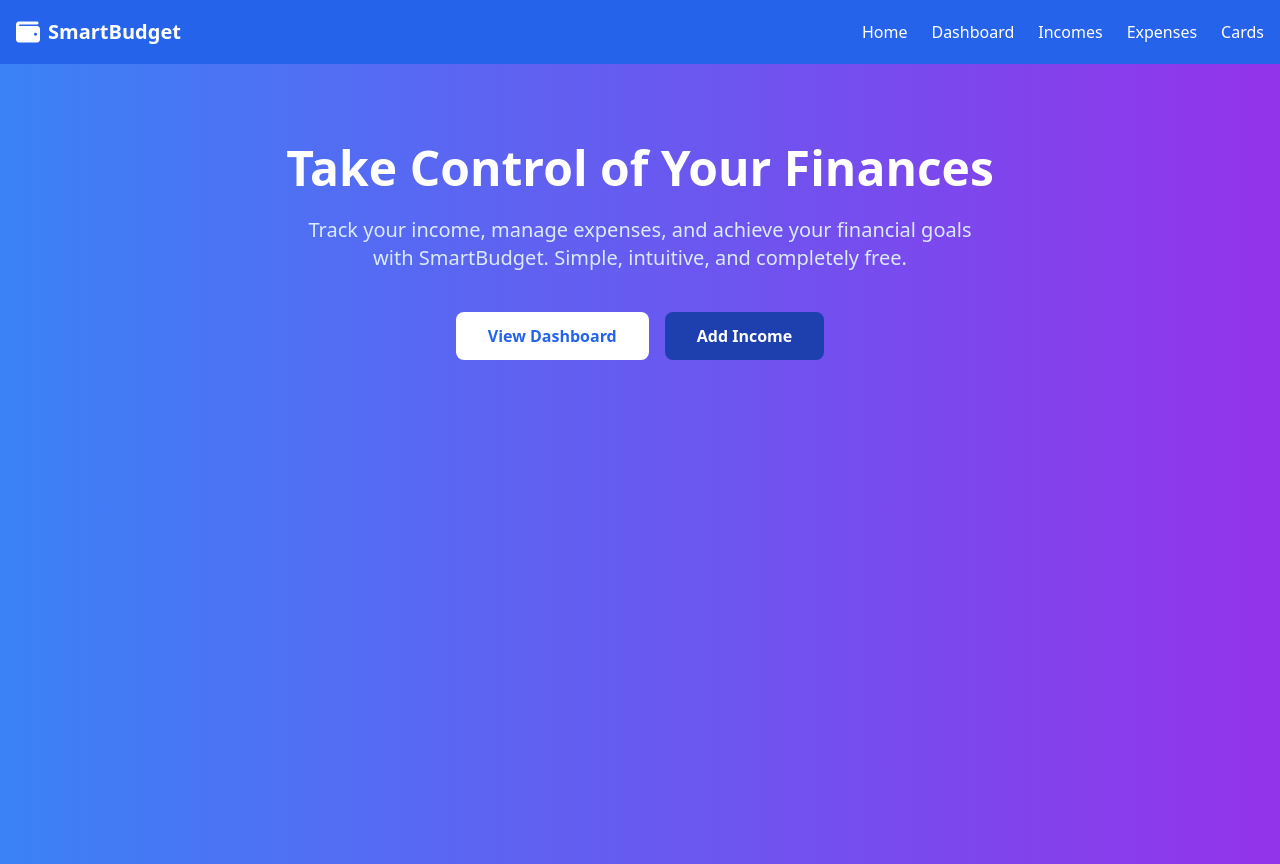
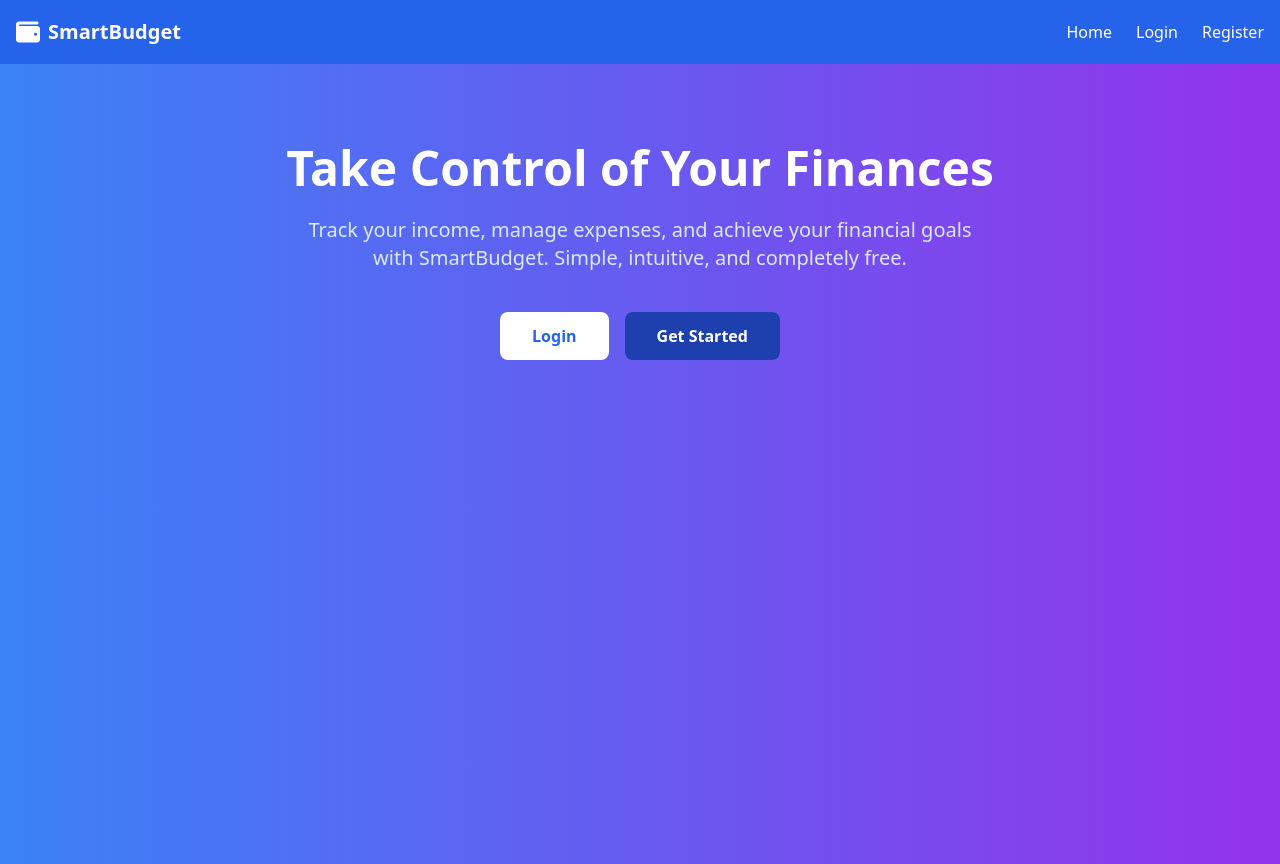
Before and after one commit to Hanane2001/SMART_Wallet, a PHP site: page / in a window 1280 px wide. Run offline with PHP 8.4, Linux system fonts and the light colour scheme; some libraries are stand-ins or nearby versions.

```diff
--- a/cards/list.php
+++ b/cards/list.php
@@ -23,7 +23,7 @@ $cards_res = $conn->query("SELECT * FROM cards WHERE idUser = $userId ORDER BY i
                     <span class="text-white text-xl font-bold">SmartBudget</span>
                 </div>
                 <div id="navLinks" class="hidden md:flex space-x-6">
-                    <a href="../index.php" class="text-white hover:text-blue-200">Home</a>
+                    <!-- <a href="../index.php" class="text-white hover:text-blue-200">Home</a> -->
                     <a href="../dashboard.php" class="text-white hover:text-blue-200">Dashboard</a>
                     <a href="../incomes/list.php" class="text-white hover:text-blue-200">Incomes</a>
                     <a href="../expenses/list.php" class="text-white hover:text-blue-200">Expenses</a>
--- a/dashboard.php
+++ b/dashboard.php
@@ -34,7 +34,7 @@ $month_expense = $month_expense_result->fetch_assoc()['total'] ?? 0;
                     <span class="text-white text-xl font-bold">SmartBudget</span>
                 </div>
                 <div id="navLinks" class="hidden md:flex space-x-6">
-                    <a href="index.php" class="text-white hover:text-blue-200">Home</a>
+                    <!-- <a href="index.php" class="text-white hover:text-blue-200">Home</a> -->
                     <a href="dashboard.php" class="text-white font-bold">Dashboard</a>
                     <a href="incomes/list.php" class="text-white hover:text-blue-200">Incomes</a>
                     <a href="expenses/list.php" class="text-white hover:text-blue-200">Expenses</a>
--- a/expenses/list.php
+++ b/expenses/list.php
@@ -21,7 +21,7 @@ $result = $conn->query("SELECT * FROM expenses ORDER BY dateEx DESC");
                     <span class="text-white text-xl font-bold">SmartBudget</span>
                 </div>
                 <div id="navLinks" class="hidden md:flex space-x-6">
-                    <a href="../index.php" class="text-white hover:text-blue-200">Home</a>
+                    <!-- <a href="../index.php" class="text-white hover:text-blue-200">Home</a> -->
                     <a href="../dashboard.php" class="text-white hover:text-blue-200">Dashboard</a>
                     <a href="../incomes/list.php" class="text-white hover:text-blue-200">Incomes</a>
                     <a href="list.php" class="text-white font-bold">Expenses</a>
--- a/incomes/list.php
+++ b/incomes/list.php
@@ -21,7 +21,7 @@ $result = $conn->query("SELECT * FROM incomes ORDER BY dateIn DESC");
                     <span class="text-white text-xl font-bold">SmartBudget</span>
                 </div>
                 <div id="navLinks" class="hidden md:flex space-x-6">
-                    <a href="../index.php" class="text-white hover:text-blue-200">Home</a>
+                    <!-- <a href="../index.php" class="text-white hover:text-blue-200">Home</a> -->
                     <a href="../dashboard.php" class="text-white hover:text-blue-200">Dashboard</a>
                     <a href="list.php" class="text-white font-bold">Incomes</a>
                     <a href="../expenses/list.php" class="text-white hover:text-blue-200">Expenses</a>
--- a/index.php
+++ b/index.php
@@ -1,4 +1,7 @@
-<?php include 'config/database.php'; ?>
+<?php
+session_start();
+include 'config/database.php';
+?>
 <!DOCTYPE html>
 <html lang="en">
 <head>
@@ -18,10 +21,8 @@
                 </div>
                 <div id="navLinks" class="hidden md:flex space-x-6">
                     <a href="index.php" class="text-white hover:text-blue-200">Home</a>
-                    <a href="dashboard.php" class="text-white hover:text-blue-200">Dashboard</a>
-                    <a href="incomes/list.php" class="text-white hover:text-blue-200">Incomes</a>
-                    <a href="expenses/list.php" class="text-white hover:text-blue-200">Expenses</a>
-                    <a href="cards/list.php" class="text-white hover:text-blue-200">Cards</a>
+                    <a href="auth/login.php" class="text-white hover:text-blue-200">Login</a>
+                    <a href="auth/register.php" class="text-white hover:text-blue-200">Register</a>
                 </div>
                 <button id="menu_tougle" class="md:hidden text-white"><i class="fas fa-bars text-2xl"></i></button>
             </div>
@@ -36,8 +37,8 @@
                 Simple, intuitive, and completely free.
             </p>
             <div class="flex justify-center space-x-4">
-                <a href="dashboard.php" class="bg-white text-blue-600 px-8 py-3 rounded-lg font-semibold hover:bg-blue-50 transition">View Dashboard</a>
-                <a href="incomes/list.php" class="bg-blue-800 text-white px-8 py-3 rounded-lg font-semibold hover:bg-blue-900 transition">Add Income</a>
+                <a href="auth/login.php" class="bg-white text-blue-600 px-8 py-3 rounded-lg font-semibold hover:bg-blue-50 transition">Login</a>
+                <a href="auth/register.php" class="bg-blue-800 text-white px-8 py-3 rounded-lg font-semibold hover:bg-blue-900 transition">Get Started</a>
             </div>
         </div>
     </section>
--- a/transfers/list.php
+++ b/transfers/list.php
@@ -45,7 +45,7 @@ $cards_result = $cards_stmt->get_result();
                     <span class="text-white text-xl font-bold">SmartBudget</span>
                 </div>
                 <div id="navLinks" class="hidden md:flex space-x-6">
-                    <a href="../index.php" class="text-white hover:text-blue-200">Home</a>
+                    <!-- <a href="../index.php" class="text-white hover:text-blue-200">Home</a> -->
                     <a href="../dashboard.php" class="text-white hover:text-blue-200">Dashboard</a>
                     <a href="../incomes/list.php" class="text-white hover:text-blue-200">Incomes</a>
                     <a href="../expenses/list.php" class="text-white hover:text-blue-200">Expenses</a>
```
Also changed, not shown: auth/login.php (+28 -19 lines).
